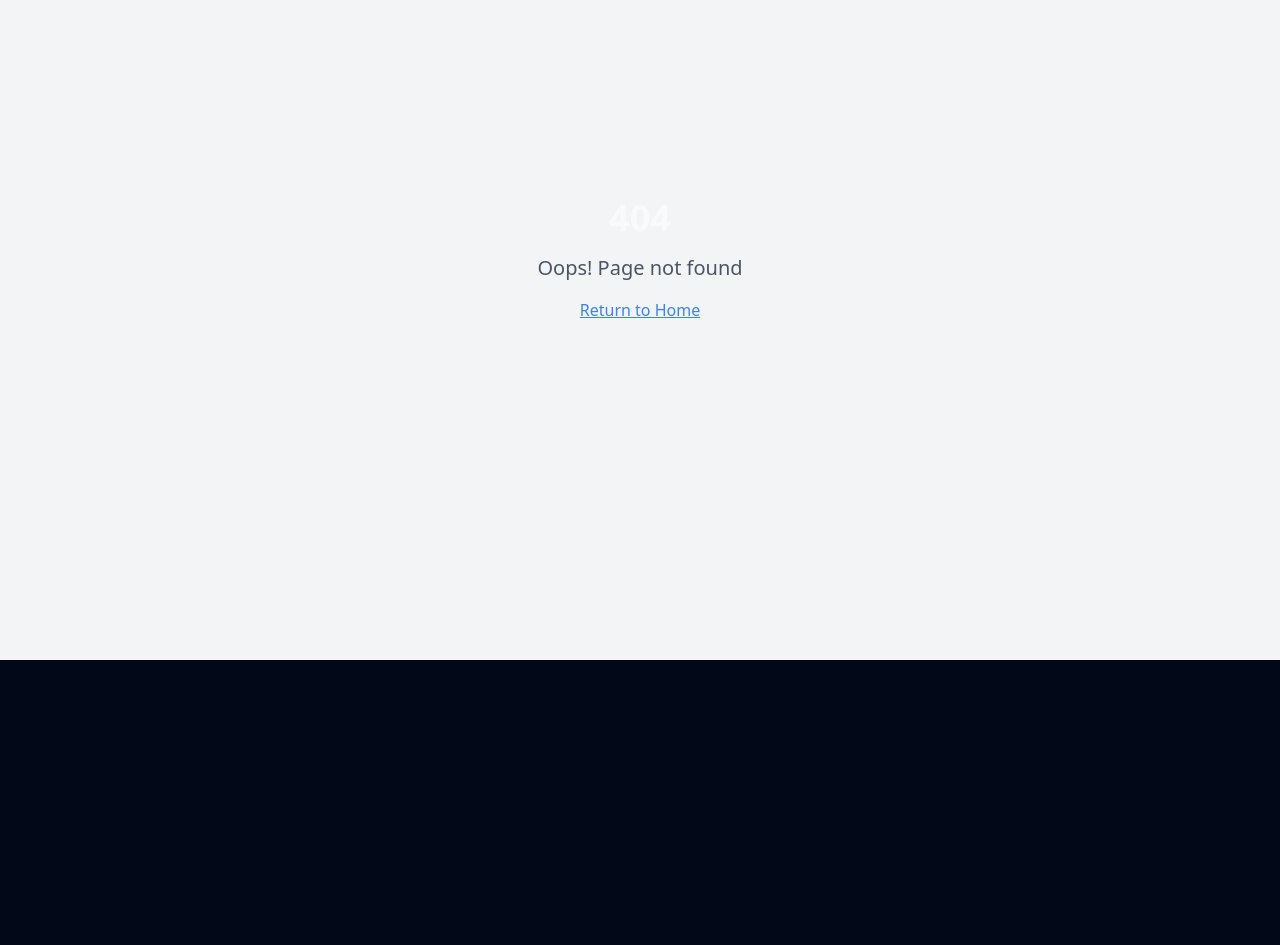
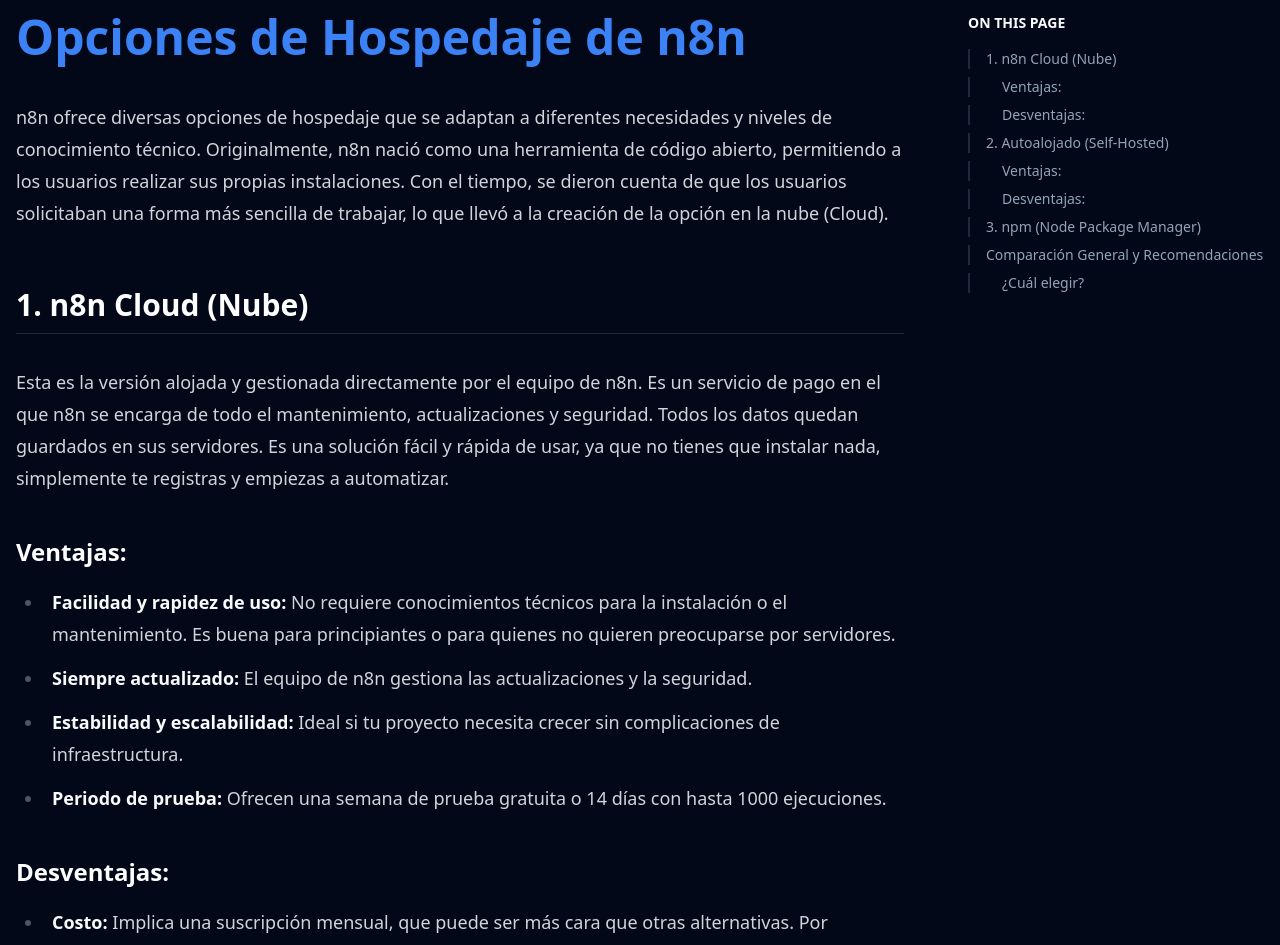
Before and after one commit to Kevinsansuor/n8n-documentation-ui, a React (Vite) app: page /hosting-options in a window 1280 px wide. Before the commit this address had no page. Shown: the part 140-1085 px from the top of the page. Before the commit the page ends 800 px from the top, so only its background shows below. Built offline with nearby package versions, Linux system fonts and the light colour scheme.

Commit message:
[dyad] Añadir página de opciones de hospedaje - wrote 4 file(s)

```diff
--- a/src/App.tsx
+++ b/src/App.tsx
@@ -5,6 +5,7 @@ import { QueryClient, QueryClientProvider } from "@tanstack/react-query";
 import { BrowserRouter, Routes, Route } from "react-router-dom";
 import Index from "./pages/Index";
 import ArticlePage from "./pages/ArticlePage";
+import HostingOptionsPage from "./pages/HostingOptionsPage";
 import NotFound from "./pages/NotFound";
 import { ThemeProvider } from "./components/ThemeProvider";
 
@@ -20,6 +21,7 @@ const App = () => (
           <Routes>
             <Route path="/" element={<Index />} />
             <Route path="/article" element={<ArticlePage />} />
+            <Route path="/hosting-options" element={<HostingOptionsPage />} />
             {/* ADD ALL CUSTOM ROUTES ABOVE THE CATCH-ALL "*" ROUTE */}
             <Route path="*" element={<NotFound />} />
           </Routes>
--- a/src/components/CategoryCard.tsx
+++ b/src/components/CategoryCard.tsx
@@ -5,11 +5,12 @@ interface CategoryCardProps {
   icon: React.ReactNode;
   title: string;
   description: string;
+  link: string;
 }
 
-export const CategoryCard = ({ icon, title, description }: CategoryCardProps) => {
+export const CategoryCard = ({ icon, title, description, link }: CategoryCardProps) => {
   return (
-    <Link to="/article" className="block p-6 bg-card border rounded-lg hover:border-blue-500 transition-colors duration-200 h-full">
+    <Link to={link} className="block p-6 bg-card border rounded-lg hover:border-blue-500 transition-colors duration-200 h-full">
       <div className="text-muted-foreground mb-4">
         {icon}
       </div>
--- a/src/components/IndexPageContent.tsx
+++ b/src/components/IndexPageContent.tsx
@@ -11,49 +11,52 @@ const allCategories = [
         icon: <FileText className="w-6 h-6" />,
         title: 'Guía de la Documentación',
         description: 'Un resumen completo de los recursos disponibles para n8n.',
+        link: '/article',
       },
       {
         icon: <ListTree className="w-6 h-6" />,
         title: 'Core Concepts',
         description: 'Understand the fundamental principles of n8n',
+        link: '/article',
       },
       {
         icon: <Terminal className="w-6 h-6" />,
-        title: 'Installation',
-        description: 'Set up n8n on your system',
+        title: 'Opciones de Hospedaje',
+        description: 'Descubre las diferencias entre Cloud, Autoalojado y más.',
+        link: '/hosting-options',
       },
     ],
   },
   {
     title: 'Core Concepts',
     items: [
-        { icon: <Puzzle className="w-6 h-6" />, title: 'Nodes', description: 'Explore the building blocks of n8n' },
-        { icon: <Workflow className="w-6 h-6" />, title: 'Workflows', description: 'Create and manage automated processes' },
-        { icon: <Settings className="w-6 h-6" />, title: 'Settings', description: 'Configure n8n to suit your needs' },
+        { icon: <Puzzle className="w-6 h-6" />, title: 'Nodes', description: 'Explore the building blocks of n8n', link: '/article' },
+        { icon: <Workflow className="w-6 h-6" />, title: 'Workflows', description: 'Create and manage automated processes', link: '/article' },
+        { icon: <Settings className="w-6 h-6" />, title: 'Settings', description: 'Configure n8n to suit your needs', link: '/article' },
     ],
   },
   {
     title: 'Nodes',
     items: [
-        { icon: <Database className="w-6 h-6" />, title: 'Database Nodes', description: 'Connect to various databases' },
-        { icon: <Cloud className="w-6 h-6" />, title: 'Cloud Service Nodes', description: 'Integrate with cloud platforms' },
-        { icon: <Mail className="w-6 h-6" />, title: 'Communication Nodes', description: 'Send emails and messages' },
+        { icon: <Database className="w-6 h-6" />, title: 'Database Nodes', description: 'Connect to various databases', link: '/article' },
+        { icon: <Cloud className="w-6 h-6" />, title: 'Cloud Service Nodes', description: 'Integrate with cloud platforms', link: '/article' },
+        { icon: <Mail className="w-6 h-6" />, title: 'Communication Nodes', description: 'Send emails and messages', link: '/article' },
     ],
   },
   {
     title: 'Workflows',
     items: [
-        { icon: <Clock className="w-6 h-6" />, title: 'Triggers', description: 'Automate workflows based on events' },
-        { icon: <Table className="w-6 h-6" />, title: 'Data Manipulation', description: 'Transform and process data' },
-        { icon: <Code className="w-6 h-6" />, title: 'Custom Functions', description: 'Extend n8n with custom code' },
+        { icon: <Clock className="w-6 h-6" />, title: 'Triggers', description: 'Automate workflows based on events', link: '/article' },
+        { icon: <Table className="w-6 h-6" />, title: 'Data Manipulation', description: 'Transform and process data', link: '/article' },
+        { icon: <Code className="w-6 h-6" />, title: 'Custom Functions', description: 'Extend n8n with custom code', link: '/article' },
     ],
   },
   {
     title: 'Advanced',
     items: [
-        { icon: <Shield className="w-6 h-6" />, title: 'Security', description: 'Ensure the security of your n8n instance' },
-        { icon: <KeyRound className="w-6 h-6" />, title: 'Authentication', description: 'Manage user access and permissions' },
-        { icon: <BookKey className="w-6 h-6" />, title: 'API', description: 'Interact with n8n programmatically' },
+        { icon: <Shield className="w-6 h-6" />, title: 'Security', description: 'Ensure the security of your n8n instance', link: '/article' },
+        { icon: <KeyRound className="w-6 h-6" />, title: 'Authentication', description: 'Manage user access and permissions', link: '/article' },
+        { icon: <BookKey className="w-6 h-6" />, title: 'API', description: 'Interact with n8n programmatically', link: '/article' },
     ],
   },
 ];
--- /dev/null
+++ b/src/pages/HostingOptionsPage.tsx
@@ -0,0 +1,88 @@
+import { DocsLayout } from '@/components/DocsLayout';
+import { OnThisPageSidebar } from '@/components/OnThisPageSidebar';
+import { useRef } from 'react';
+
+const HostingOptionsPage = () => {
+  const contentRef = useRef<HTMLElement>(null);
+
+  return (
+    <DocsLayout>
+      <div className="container mx-auto px-4 py-12 md:py-20">
+        <div className="flex flex-col lg:flex-row gap-12 xl:gap-16">
+          <article ref={contentRef} className="prose dark:prose-invert prose-lg max-w-none lg:w-3/4 prose-headings:font-semibold prose-h1:text-blue-500 prose-h2:border-b prose-h2:pb-2 prose-a:text-blue-500 hover:prose-a:text-blue-600 prose-strong:text-foreground prose-code:bg-muted prose-code:p-1 prose-code:rounded-md">
+            <h1>Opciones de Hospedaje de n8n</h1>
+            <p>
+              n8n ofrece diversas opciones de hospedaje que se adaptan a diferentes necesidades y niveles de conocimiento técnico. Originalmente, n8n nació como una herramienta de código abierto, permitiendo a los usuarios realizar sus propias instalaciones. Con el tiempo, se dieron cuenta de que los usuarios solicitaban una forma más sencilla de trabajar, lo que llevó a la creación de la opción en la nube (Cloud).
+            </p>
+
+            <h2 id="n8n-cloud">1. n8n Cloud (Nube)</h2>
+            <p>
+              Esta es la versión alojada y gestionada directamente por el equipo de n8n. Es un servicio de pago en el que n8n se encarga de todo el mantenimiento, actualizaciones y seguridad. Todos los datos quedan guardados en sus servidores. Es una solución fácil y rápida de usar, ya que no tienes que instalar nada, simplemente te registras y empiezas a automatizar.
+            </p>
+            <h3 id="cloud-ventajas">Ventajas:</h3>
+            <ul>
+              <li><strong>Facilidad y rapidez de uso:</strong> No requiere conocimientos técnicos para la instalación o el mantenimiento. Es buena para principiantes o para quienes no quieren preocuparse por servidores.</li>
+              <li><strong>Siempre actualizado:</strong> El equipo de n8n gestiona las actualizaciones y la seguridad.</li>
+              <li><strong>Estabilidad y escalabilidad:</strong> Ideal si tu proyecto necesita crecer sin complicaciones de infraestructura.</li>
+              <li><strong>Periodo de prueba:</strong> Ofrecen una semana de prueba gratuita o 14 días con hasta 1000 ejecuciones.</li>
+            </ul>
+            <h3 id="cloud-desventajas">Desventajas:</h3>
+            <ul>
+                <li><strong>Costo:</strong> Implica una suscripción mensual, que puede ser más cara que otras alternativas. Por ejemplo, el plan Starter cuesta aproximadamente 24 € al mes (casi 30 € con impuestos), con limitaciones de 2500 ejecuciones de flujo y cinco flujos activos.</li>
+                <li><strong>Menor control de datos:</strong> Toda la información se almacena en los servidores de n8n, lo que podría no ser ideal si manejas información sensible o necesitas cumplir con normativas de privacidad estrictas.</li>
+                <li><strong>Limitaciones de planes:</strong> Dependiendo del plan, puedes tener limitaciones en el número de ejecuciones, flujos activos o proyectos.</li>
+                <li><strong>Nodos de la comunidad:</strong> Históricamente, algunos nodos de la comunidad no eran accesibles en la versión Cloud, aunque recientemente se han integrado algunos (los 25 más utilizados).</li>
+            </ul>
+
+            <h2 id="autoalojado">2. Autoalojado (Self-Hosted)</h2>
+            <p>
+              Esta opción implica que el usuario instala n8n en su propio servidor. n8n es de código abierto, lo que permite que sea instalado en un servidor local (en tu computadora) o en un servidor virtual privado (VPS) en la nube que tú contrates.
+            </p>
+            <h3 id="autoalojado-ventajas">Ventajas:</h3>
+            <ul>
+                <li><strong>Gratuito o muy bajo costo:</strong> La versión en sí es gratuita. Solo pagarías por el costo del servidor si lo alojas en un VPS.</li>
+                <li><strong>Control total de datos:</strong> Tienes control absoluto sobre tus datos y configuraciones.</li>
+                <li><strong>Personalización máxima:</strong> Puedes modificar el código, añadir funciones y adaptar n8n a tus necesidades.</li>
+                <li><strong>Modelos de lenguaje en local:</strong> Puedes ejecutar modelos de lenguaje (LLMs) en tu servidor local.</li>
+                <li><strong>Sin límites de operaciones:</strong> No hay límites en las ejecuciones de flujo o escenarios activos.</li>
+                <li><strong>Nodos de la comunidad:</strong> Permite la instalación de nodos creados por la comunidad.</li>
+            </ul>
+            <h3 id="autoalojado-desventajas">Desventajas:</h3>
+            <ul>
+                <li><strong>Requiere mantenimiento:</strong> Eres responsable de actualizarlo, hacer copias de seguridad y resolver problemas.</li>
+                <li><strong>Conocimientos técnicos:</strong> Necesitas saber gestionar servidores.</li>
+                <li><strong>Configuración de red:</strong> Si lo ejecutas localmente, necesitarás configurar tu red para recibir tráfico entrante.</li>
+            </ul>
+
+            <h2 id="npm">3. npm (Node Package Manager)</h2>
+            <p>
+              Esta es una forma específica de autoalojar n8n, generalmente en un entorno local o de desarrollo. Dado que n8n está construido sobre Node.js, puedes instalarlo y ejecutarlo directamente a través de npm. Se recomienda para pruebas, fases de aprendizaje o para desarrollar plugins internamente.
+            </p>
+
+            <h2 id="comparacion">Comparación General y Recomendaciones</h2>
+            <p>
+              <strong>Costo:</strong> n8n es una alternativa económica a Zapier y Make, especialmente en su versión autoalojada.
+            </p>
+            <p>
+              <strong>Flexibilidad y Potencia:</strong> n8n es una herramienta "low-code", lo que significa que ofrece la posibilidad de tocar código en los nodos, dándole una flexibilidad superior a Make o Zapier.
+            </p>
+            <p>
+              <strong>Curva de Aprendizaje:</strong> n8n tiene una curva de aprendizaje "un poco más avanzada", pero la comunidad y la documentación facilitan el proceso.
+            </p>
+            <h3 id="cual-elegir">¿Cuál elegir?</h3>
+            <ul>
+                <li>Si buscas <strong>facilidad y rapidez</strong>, la versión en la <strong>nube</strong> es una buena opción.</li>
+                <li>Si necesitas <strong>control total, personalización o reducir costos</strong>, el <strong>autoalojamiento</strong> en un VPS es la opción recomendada.</li>
+            </ul>
+          </article>
+
+          <aside className="hidden lg:block lg:w-1/4">
+            <OnThisPageSidebar contentRef={contentRef} />
+          </aside>
+        </div>
+      </div>
+    </DocsLayout>
+  );
+};
+
+export default HostingOptionsPage;
```
